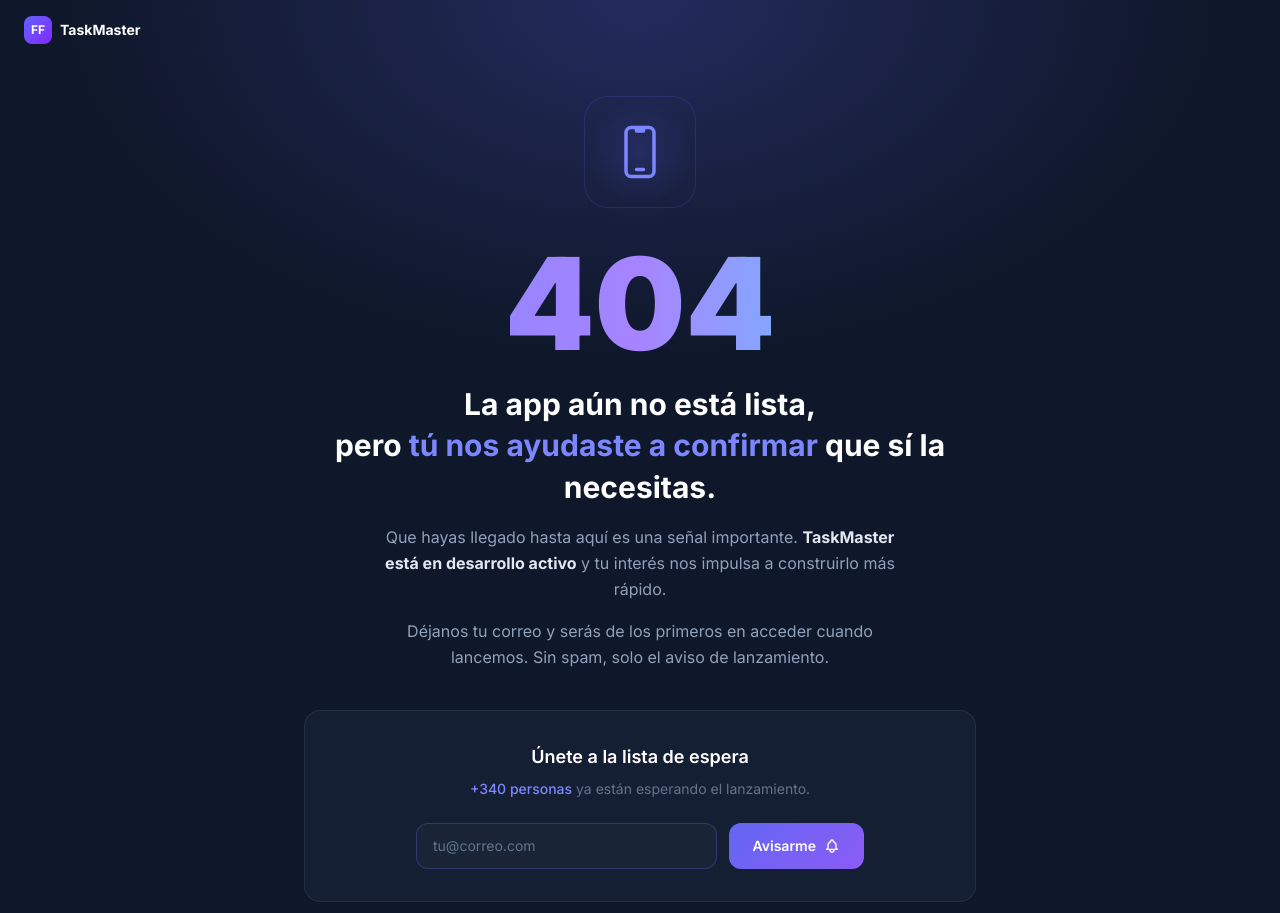
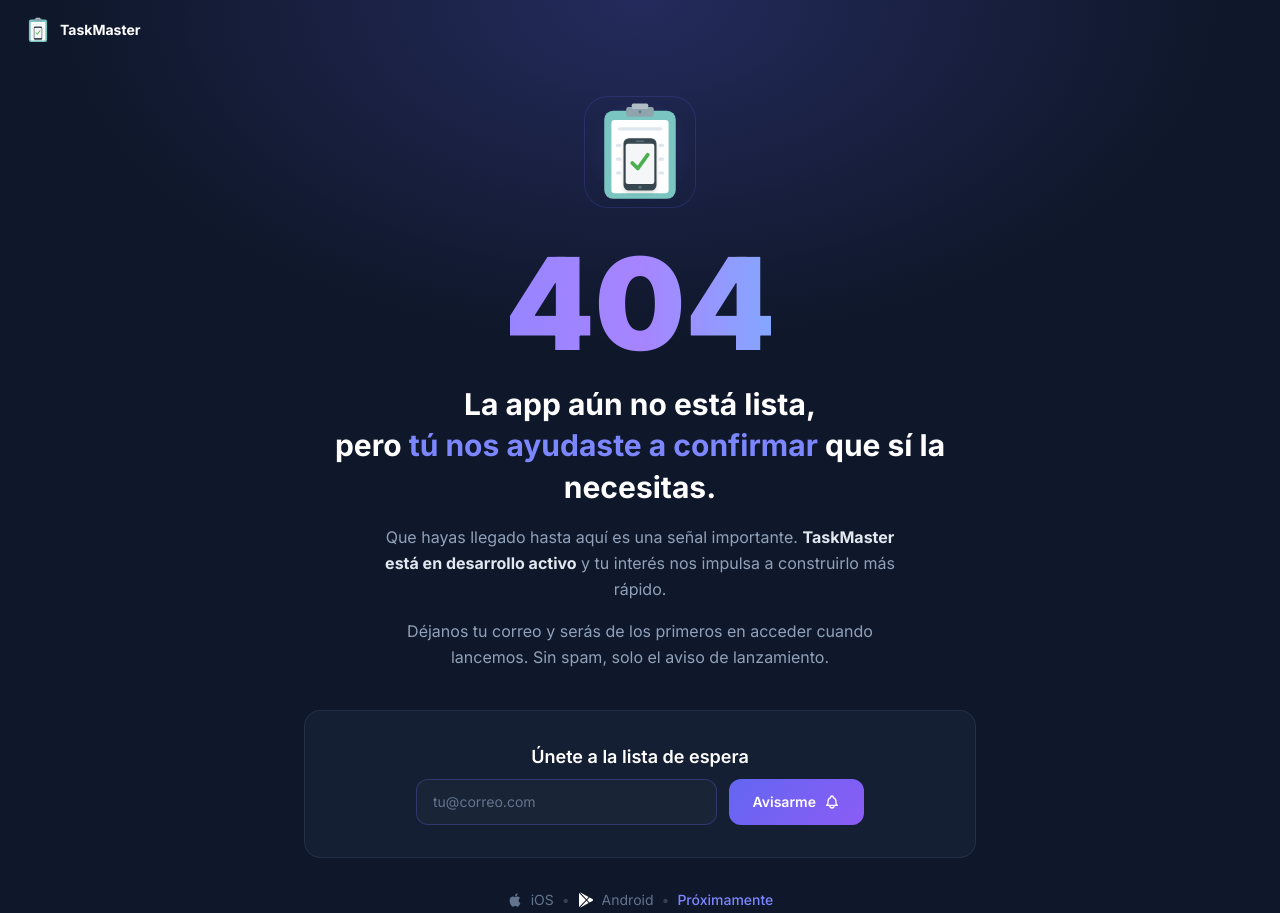
Before and after one commit to iPeterMoon/taskmaster-landing, a website: page 404.html in a window 1280 px wide. Shown: the top 913 px of the page. Drawn offline with Linux system fonts and the light colour scheme; no server answers.

Commit message:
cambios en 404

```diff
--- a/404.html
+++ b/404.html
@@ -64,8 +64,8 @@
     <!-- Nav mínimo -->
     <nav class="fixed top-0 left-0 right-0 z-50 px-6 py-4">
       <a href="/" class="flex items-center gap-2 w-fit">
-        <div class="w-7 h-7 rounded-lg bg-linear-to-br from-indigo-500 to-violet-600 flex items-center justify-center text-white font-bold text-xs">
-          FF
+        <div class="w-7 h-7 rounded-lg flex items-center justify-center text-white font-bold text-xs">
+          <img src="imgs/logo.svg" alt="logo  TaskMaster" class="w-8 h-8"/>
         </div>
         <span class="font-bold text-white text-sm">TaskMaster</span>
       </a>
@@ -76,9 +76,7 @@
 
       <!-- Ícono flotante -->
       <div class="anim-1 float-anim mx-auto mb-8 w-28 h-28 glow-ring rounded-3xl flex items-center justify-center">
-        <svg class="w-14 h-14 text-indigo-400" fill="none" stroke="currentColor" stroke-width="1.5" viewBox="0 0 24 24">
-          <path stroke-linecap="round" stroke-linejoin="round" d="M10.5 1.5H8.25A2.25 2.25 0 006 3.75v16.5a2.25 2.25 0 002.25 2.25h7.5A2.25 2.25 0 0018 20.25V3.75a2.25 2.25 0 00-2.25-2.25H13.5m-3 0V3h3V1.5m-3 0h3m-3 18h3"/>
-        </svg>
+        <img src="imgs/logo.svg" alt="Logo TaskMaster" class="w-24 h-24"/>
       </div>
 
       <!-- Número 404 estilizado -->
@@ -103,9 +101,6 @@
       <!-- Formulario lista de espera -->
       <div class="anim-4 bg-slate-800/50 border border-slate-700/50 rounded-2xl p-8 mb-8">
         <h2 class="text-lg font-semibold text-white mb-2">Únete a la lista de espera</h2>
-        <p class="text-sm text-slate-500 mb-6">
-          <span id="waitlist-count" class="text-indigo-400 font-medium">+340 personas</span> ya están esperando el lanzamiento.
-        </p>
 
         <form id="waitlist-form" novalidate class="flex flex-col sm:flex-row gap-3 max-w-md mx-auto">
           <div class="flex-1">
```
